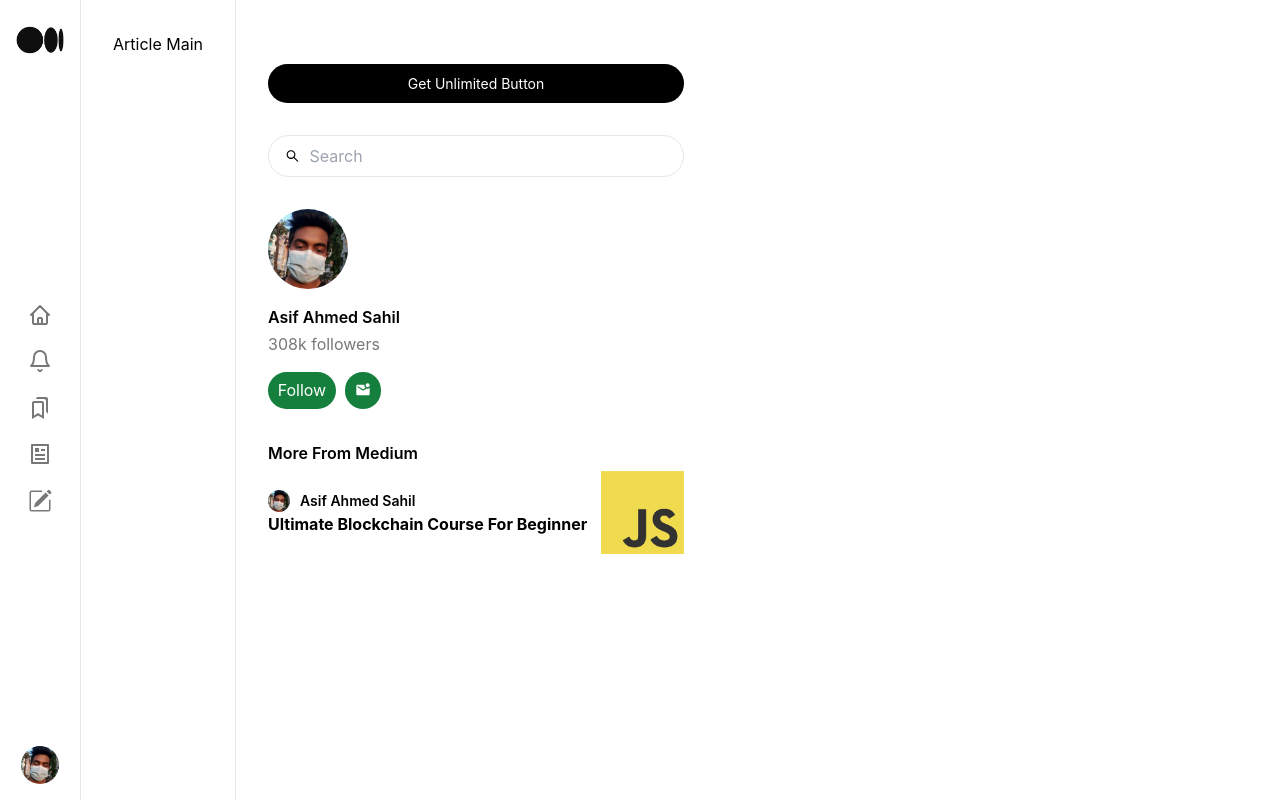
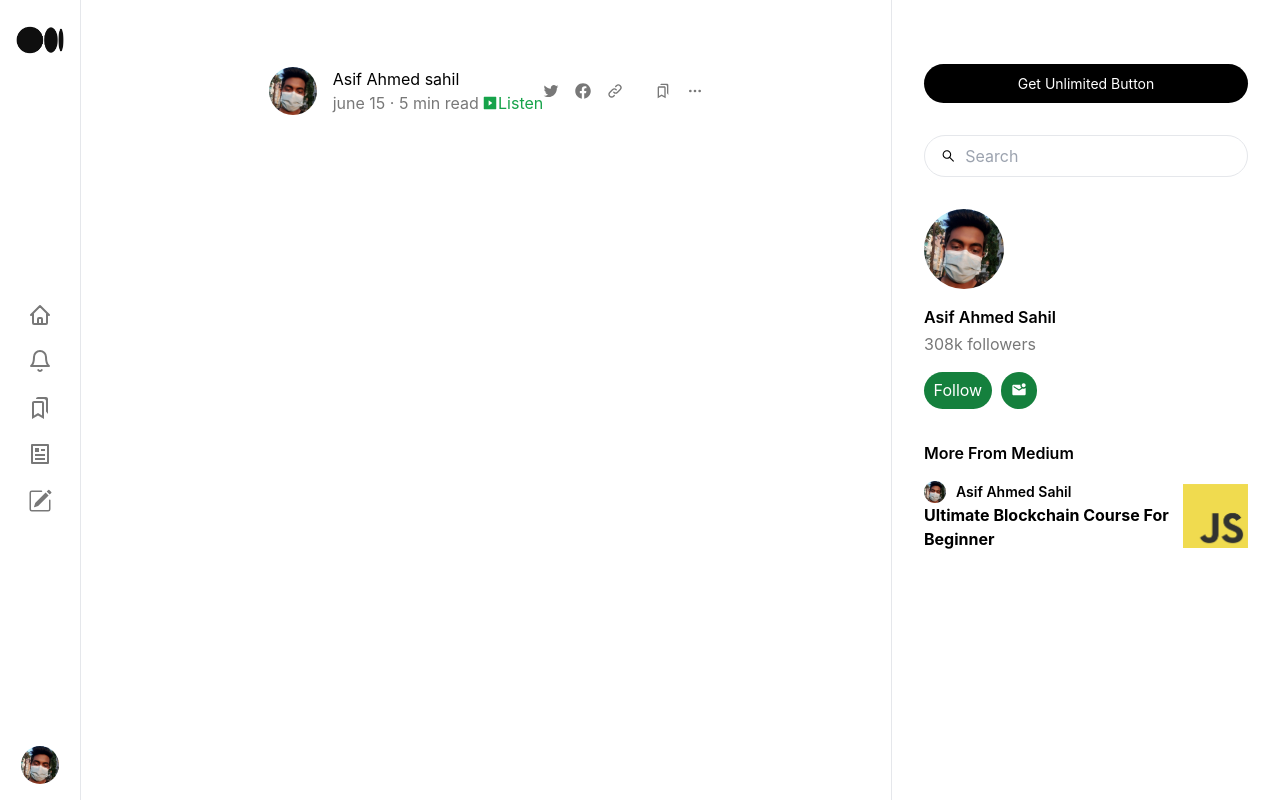
Before and after one commit to AsifAhmedSahil/medium-clone-next-js, a Next.js app: page /post/1 in a window 1280 px wide. Built offline with nearby package versions, Linux system fonts and the light colour scheme.

Commit message:
article header done

```diff
--- a/components/ArticleMain.js
+++ b/components/ArticleMain.js
@@ -1,18 +1,73 @@
+import Image from "next/image";
+import { AiFillPlaySquare } from "react-icons/ai";
+import { IoLogoTwitter } from "react-icons/io";
+import { FaFacebook } from "react-icons/fa";
+import { GrLinkdin } from "react-icons/gr";
+import { HiOutlineLink } from "react-icons/hi";
+import { BiBookmarks } from "react-icons/bi";
+import { FiMoreHorizontal } from "react-icons/fi";
+import sahil from "../static/sahil.jpg";
+
+
 const style = {
-    wrapper:"flex items-center justify-center border-l border-r flrx-[3]",
-    content: "h-screen overflow-scroll p-[2rem]"
-}
+  wrapper: " flex items-center justify-center border-l border-r flex-[3] ",
+  content: "h-screen  p-[2rem] ",
+  postHeaderContainer:
+    "flex justify-between items-center mt-[2.2rem] mb-[1.2rem] ",
+  authorContainer: "flex gap-[1rem]",
+  authorProfileImageContainer:
+    "h-[3rem] w-[3rem]  rounded-full grid-center overflow-hidden",
+  column: "flex flex-col flex-1 justify-center",
+  postDetailsContainer: "flex gap-[.2rem] text-[#787878] ",
+  listenButton: "flex items-center text-green-600",
+  socials:"flex gap-[1rem] text-[#787878] cursor-pointer",
+  space:"gap-[.5rem]"
+};
 
-const ArticleMain = () =>{
-    return(
-        <div className={style.wrapper}>
-            <div className={style.content}>
+const ArticleMain = () => {
+  return (
+    <div className={style.wrapper}>
+      <div className={style.content}>
+        <div className={style.postHeaderContainer}>
+          <div className={style.authorContainer}>
+            <div className={style.authorProfileImageContainer}>
+              <Image
+                className="object-cover"
+                src={sahil}
+                height={100}
+                width={100}
+              />
+            </div>
+            <div className={style.column}>
+              <div>Asif Ahmed sahil</div>
+              <div className={style.postDetailsContainer}>
+                <span>
+                june 15 · 5 min read </span>
+                <span className={style.listenButton}>
+                  <AiFillPlaySquare /> Listen
+                </span>
 
-            <h1>Article Main</h1>
+              </div>
+            </div>
+          </div>
 
-            </div>
+          <div className={style.socials}>
+
+            <IoLogoTwitter/>
+            <FaFacebook/>
+
+            <HiOutlineLink/>
+            <div className={style.space}/>
+            <BiBookmarks/>
+            <FiMoreHorizontal/>
+
+
+
+          </div>
         </div>
-    )
-}
+      </div>
+    </div>
+  );
+};
 
 export default ArticleMain;
--- a/components/ReadersNav.js
+++ b/components/ReadersNav.js
@@ -11,7 +11,7 @@
 
 const style = {
   logoContainer: "cursor-pointer",
-  wrapper:"w-[5rem] h-screen flex  flex-col justify-between items-center p-[1rem]",
+  wrapper:" w-[5rem] h-screen flex  flex-col justify-between items-center p-[1rem]",
   iconContainer:"flex flex-col flex-1 justify-center gap-[1.4rem] text-2xl text-[#787878]",
   profileImageContainer:"w-[2.4rem] h-[2.4rem] rounded-full overflow-hidden place-items-center",
   profileImage:"object-cover"
--- a/components/Recomendation.js
+++ b/components/Recomendation.js
@@ -8,7 +8,7 @@
 import JSLogo from "../static/jsLogo.png";
 
 const style = {
-  wrapper: "h-screen min-w-[10rem] max-w-[30rem] flex-[1.2] p-[2rem]",
+  wrapper: "h-screen min-w-[10rem] max-w-[30rem] flex-[1.2] p-[2rem] ",
   accentedButton:
     "flex items-cnter bg-black text-white justify-center py-[.6rem] rounded-full text-sm my-[2rem]",
   searchBar:
--- a/pages/post/[slug].js
+++ b/pages/post/[slug].js
@@ -3,7 +3,7 @@
 import Recomendation from "../../components/Recomendation";
 
 const style = {
-  content: "flex",
+  content: "flex ",
 };
 
 const Post = () => {
```
